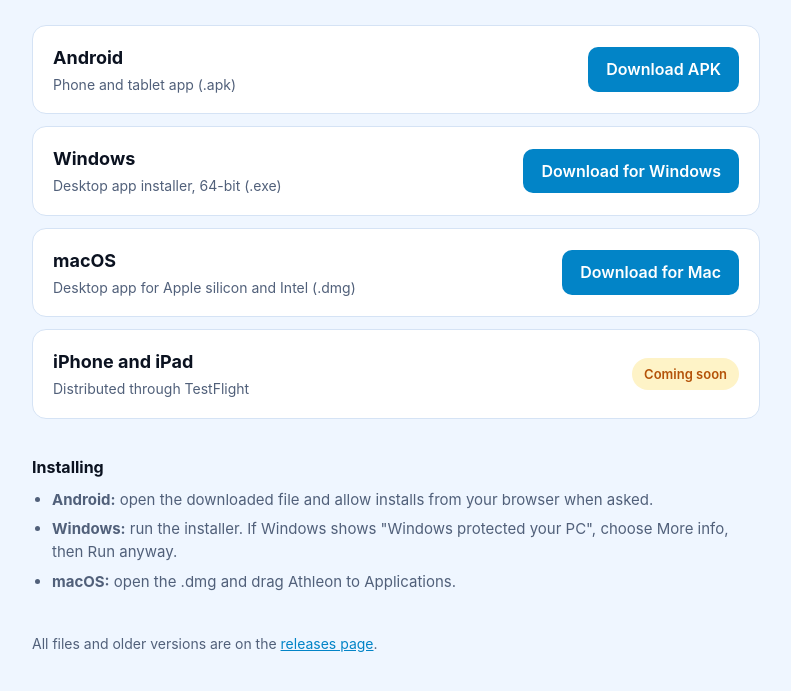
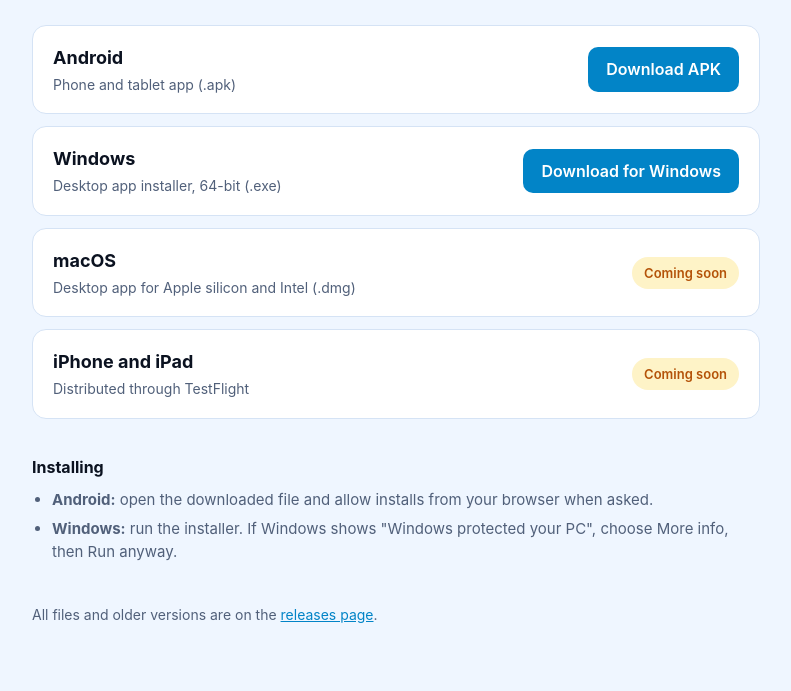
Before and after one commit to openorbittech/athleon-downloads, a plain HTML site: page index.html in a window 1280 px wide. Shown: the part 157-848 px from the top of the page, without its empty margins (244-1035 px from the left). Drawn offline with Linux system fonts and the light colour scheme.

Commit message:
Mark macOS build as coming soon

```diff
--- a/index.html
+++ b/index.html
@@ -124,7 +124,7 @@
         <h2>macOS</h2>
         <p>Desktop app for Apple silicon and Intel (.dmg)</p>
       </div>
-      <a class="btn" href="https://github.com/openorbittech/athleon-downloads/releases/latest/download/Athleon-macos.dmg">Download for Mac</a>
+      <span class="tag">Coming soon</span>
     </section>
 
     <section class="card">
@@ -140,7 +140,6 @@
   <ul>
     <li><strong>Android:</strong> open the downloaded file and allow installs from your browser when asked.</li>
     <li><strong>Windows:</strong> run the installer. If Windows shows "Windows protected your PC", choose More info, then Run anyway.</li>
-    <li><strong>macOS:</strong> open the .dmg and drag Athleon to Applications.</li>
   </ul>
 
   <footer>
```
